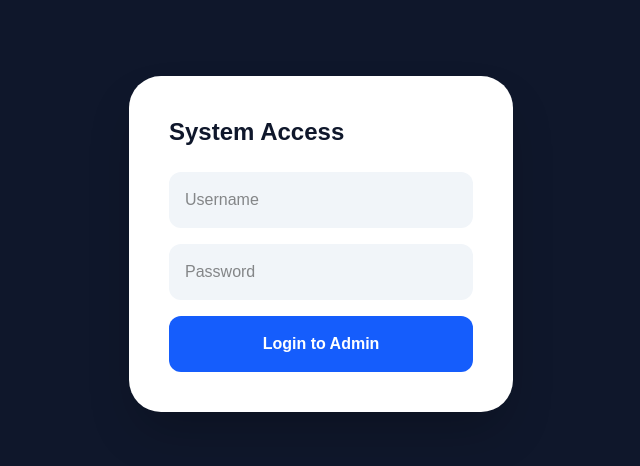
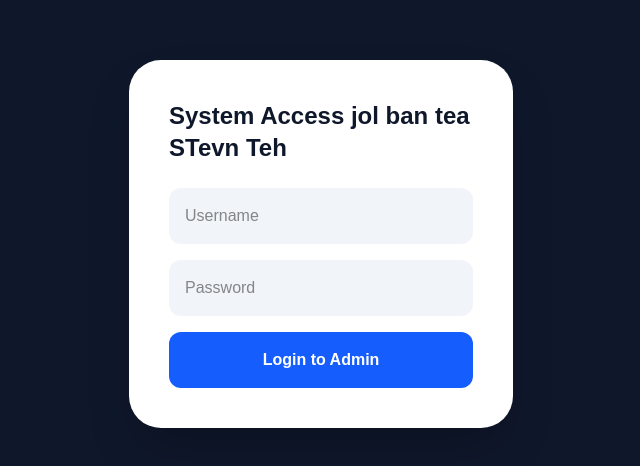
Before and after one commit to Steven-Hazad/phanuth-dev-system, a Next.js app: page /login in a window 1280 px wide. Shown: the part 156-622 px from the top of the page, without its empty margins (319-959 px from the left). Built offline with nearby package versions, Linux system fonts and the light colour scheme.

Commit message:
Update page.js

```diff
--- a/src/app/login/page.js
+++ b/src/app/login/page.js
@@ -21,7 +21,7 @@ export default function LoginPage() {
   return (
     <div className="h-screen flex items-center justify-center bg-slate-900">
       <form onSubmit={handleSubmit} className="bg-white p-10 rounded-[2rem] shadow-2xl w-full max-w-sm">
-        <h1 className="text-2xl font-black mb-6 text-slate-900">System Access</h1>
+        <h1 className="text-2xl font-black mb-6 text-slate-900">System Access jol ban tea STevn Teh </h1>
         <div className="space-y-4">
           <input type="text" placeholder="Username" className="w-full p-4 bg-slate-100 rounded-xl outline-none"
             onChange={(e) => setUsername(e.target.value)} />
```
